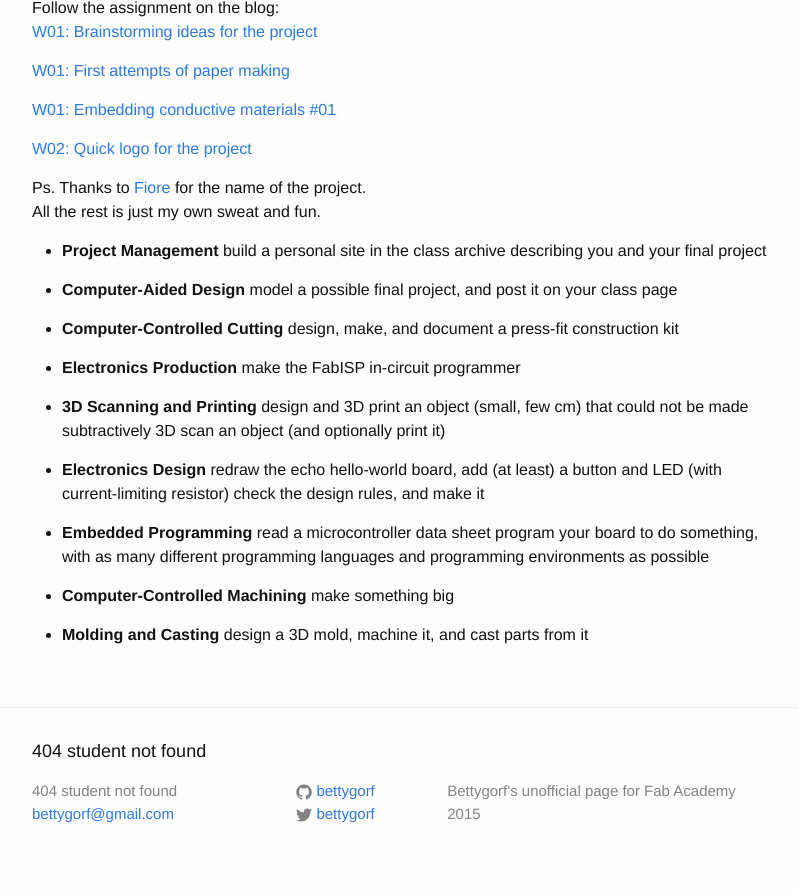
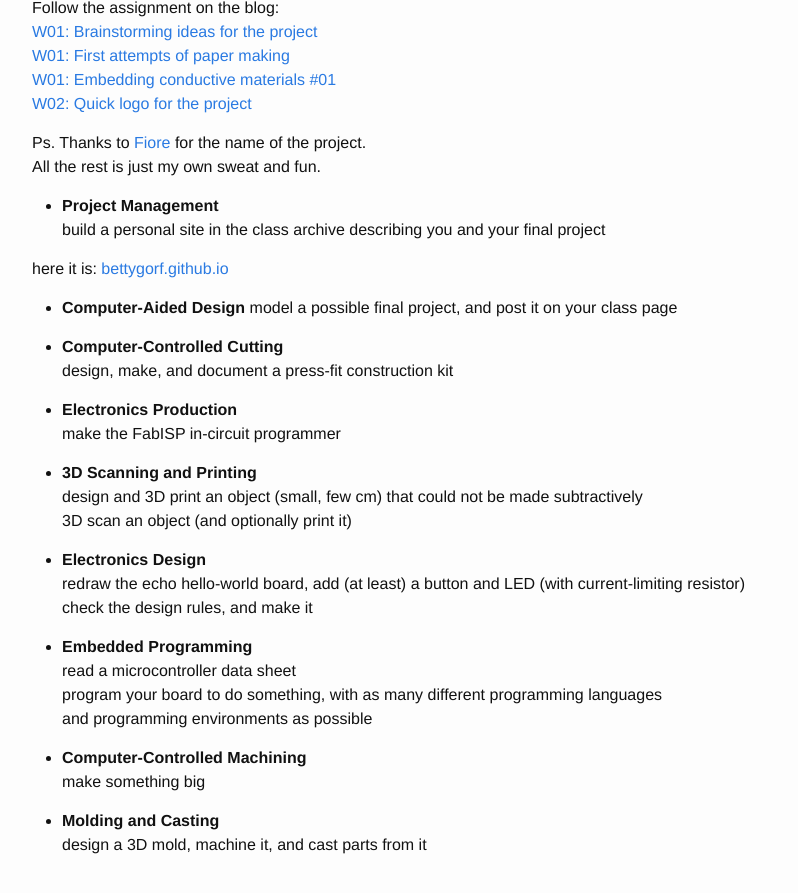
Before and after one commit to bettygorf/bettygorf, a Jekyll site: the page built from assignments.md, in a window 1280 px wide and 900 px high, scrolled down 570 px. Shown: the top 893 px of the window, without its empty margins (238-1036 px from the left). Built offline with Jekyll 4.4.1, drawn with Linux system fonts in a browser that asks for light colours.

Commit message:
bettygorf

```diff
--- a/assignments.md
+++ b/assignments.md
@@ -21,11 +21,8 @@
 
 Follow the assignment on the blog:
 [W01: Brainstorming ideas for the project](http://bettygorf.github.io/blog/2015/02/05/01.html)
-
 [W01: First attempts of paper making](http://bettygorf.github.io/blog/2015/02/05/02.html)
-
 [W01: Embedding conductive materials #01](http://bettygorf.github.io/blog/2015/02/06/02.html)
-
 [W02: Quick logo for the project](http://bettygorf.github.io/blog/2015/02/10/01.html)
 
 Ps.
@@ -36,7 +33,7 @@
 -  **Project Management**
 build a personal site in the class archive describing you and your final project
 
-
+here it is: [bettygorf.github.io](http://bettygorf.github.io)
 
 -  **Computer-Aided Design**
 model a possible final project, and post it on your class page
```
